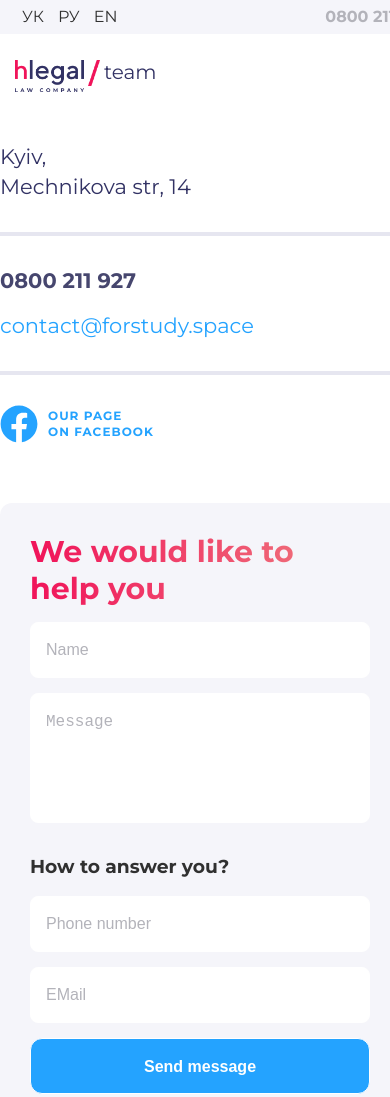
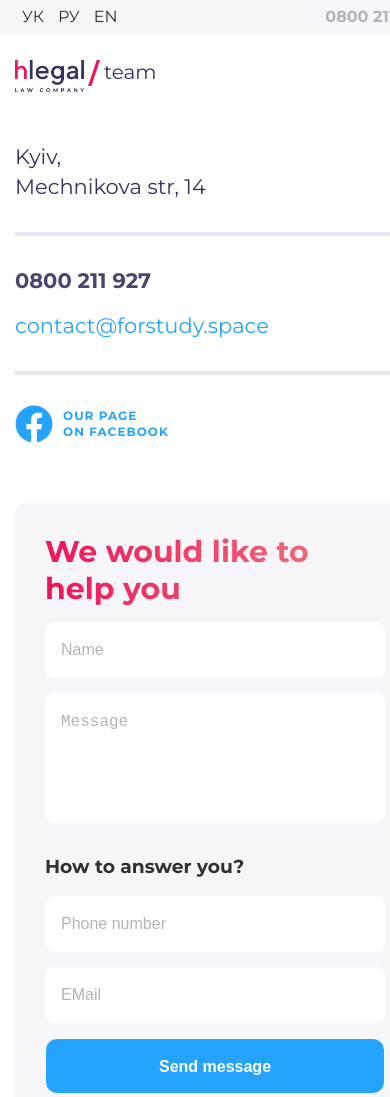
Before and after one commit to VladRoz95/HillelLessons, a plain HTML site: page page/contact.html in a window 390 px wide. Shown: the top 1097 px of the page. Drawn offline with Linux system fonts and the light colour scheme.

Commit message:
some changes

```diff
--- a/page/contact.html
+++ b/page/contact.html
@@ -70,7 +70,7 @@
     <main>
         <section>
             <div class="container small">
-                <div class="userinfo">
+                <div class="user-info">
                     <div class="adrinfo">
                         <p>Kyiv,<br> Mechnikova str, 14</p>
                         <hr>
@@ -86,7 +86,7 @@
                         </a>
                     </div>
                     <div class="callback">
-                        <div>
+
                             <form class="form">
                                 <div class="yourname">
                                     <h2>We would like to help you</h2>
@@ -100,7 +100,7 @@
                                     <input class="button" type="submit" value="Send message">
                                 </div>
                             </form>
-                        </div>
+
                     </div>
                 </div>
 
--- a/styles/contact.css
+++ b/styles/contact.css
@@ -30,11 +30,6 @@ html {
   margin-right: auto;
   width: 1360px;
   max-width: 100%;
-  margin-top: 60px;
-  margin-bottom: 60px;
-  /* display: flex;
-  justify-content: space-between;
-  gap: 60px; */
 }
 
 .dot {
@@ -156,10 +151,12 @@ label:hover {
 }
 
 /*----------------------------------------------*/
-.userinfo{
+.user-info{
   display: flex;
   justify-content: space-between;
   gap: 60px;
+  margin-top: 60px;
+  margin-bottom: 60px;
 }
 
 
@@ -229,6 +226,7 @@ label:hover {
   display: flex;
   flex-direction: column;
   align-items: flex-start;
+
 }
 .form input {
   padding: 15px;
--- a/styles/media.css
+++ b/styles/media.css
@@ -92,12 +92,42 @@
   .yourcontract .button {
     width: 588px;
   }
-  .userinfo{
+  .user-info {
     display: flex;
     flex-direction: column;
+    /* width: 648px; */
   }
-  .callback{
+  .callback {
     width: 648px;
+  }
+}
+
+@media (max-width: 620px) {
+  .container {
+    width: 520px;
+  }
+  .container.small {
+    width: 520px;
+  }
+  .form input {
+    width: 460px;
+  }
+  textarea {
+    width: 460px;
+  }
+  .yourcontract .button {
+    width: 460px;
+  }
+  .user-info {
+    display: flex;
+    flex-direction: column;
+    /* width: 520px; */
+  }
+  .callback {
+    width: 520px;
+  }
+  .adrinfo {
+    width: 520px;
   }
 }
 
@@ -108,6 +138,10 @@
     padding-right: 0;
     padding-left: 0;
   }
+  .container.small {
+    width: 520px;
+  }
+
   .team {
     grid-template-columns: repeat(1, 1fr);
   }
@@ -126,26 +160,29 @@ textarea {
   .yourcontract .button {
     width: 460px;
   }
-.userinfo{
+  .user-info {
     display: flex;
     flex-direction: column;
+    /* width: 520px; */
   }
-.callback{
+  .callback {
     width: 520px;
   }
-
-
 }
 
 @media (max-width: 520px) {
   .container {
-    width: 450px;
+    width: 520px;
 
     padding-right: 0;
     padding-left: 0;
   }
   .container.small {
     width: 450px;
+    margin-left: auto;
+    margin-right: auto;
+    padding-left: 15px;
+    padding-right: 15px;
   }
   .title {
     font-weight: 700;
@@ -278,11 +315,12 @@ textarea {
   .yourcontract .button {
     width: 390px;
   }
-  .userinfo{
+  .user-info {
     display: flex;
     flex-direction: column;
+    /* width: 450px; */
   }
-  .callback{
+  .callback {
     width: 450px;
   }
 }
@@ -315,11 +353,12 @@ textarea {
   .yourcontract .button {
     width: 340px;
   }
-  .userinfo{
+  .user-info {
     display: flex;
     flex-direction: column;
+    /* width: 400px; */
   }
-  .callback{
+  .callback {
     width: 400px;
   }
 }
@@ -467,12 +506,12 @@ textarea {
   .yourcontract .button {
     width: 255px;
   }
-.userinfo{
+  .user-info {
     display: flex;
     flex-direction: column;
+    /* width: 315px; */
   }
-.callback{
+  .callback {
     width: 315px;
   }
-
 }
```
Lines whose indentation alone changed are shown as unchanged.
